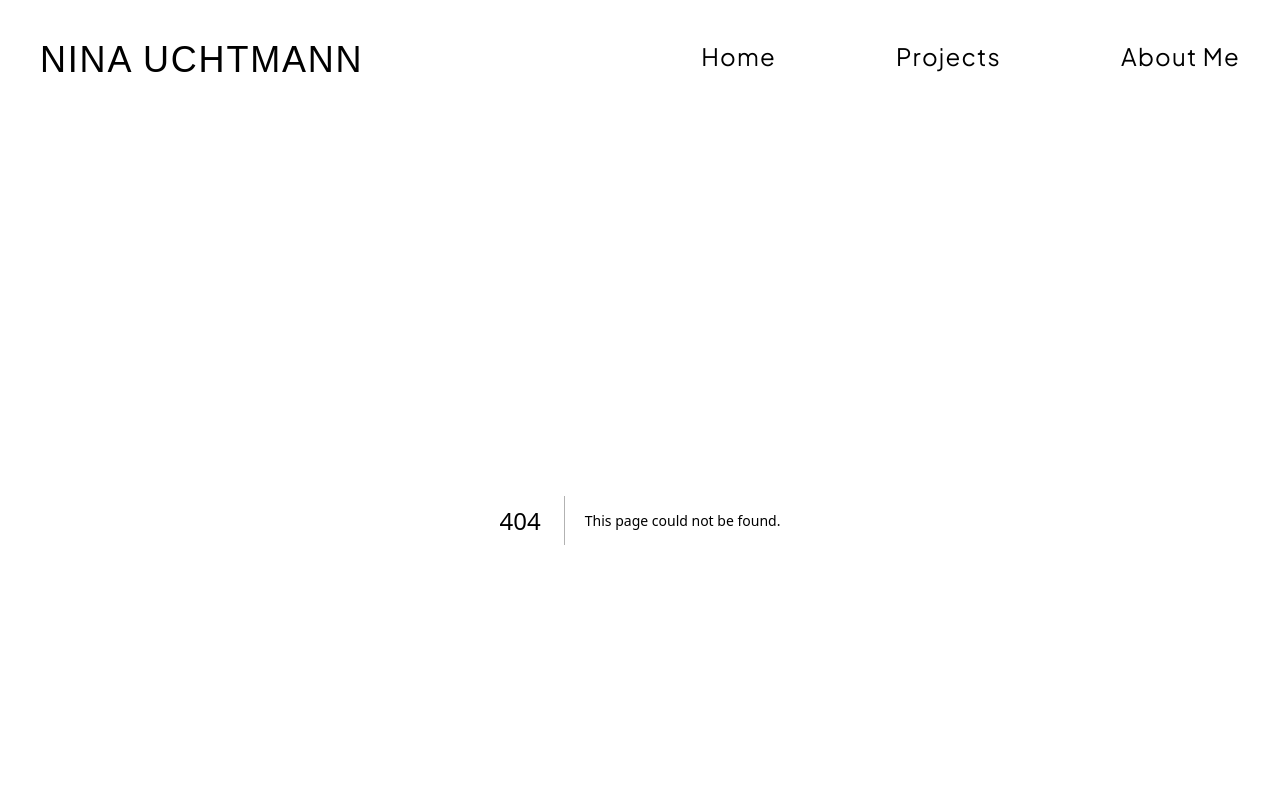
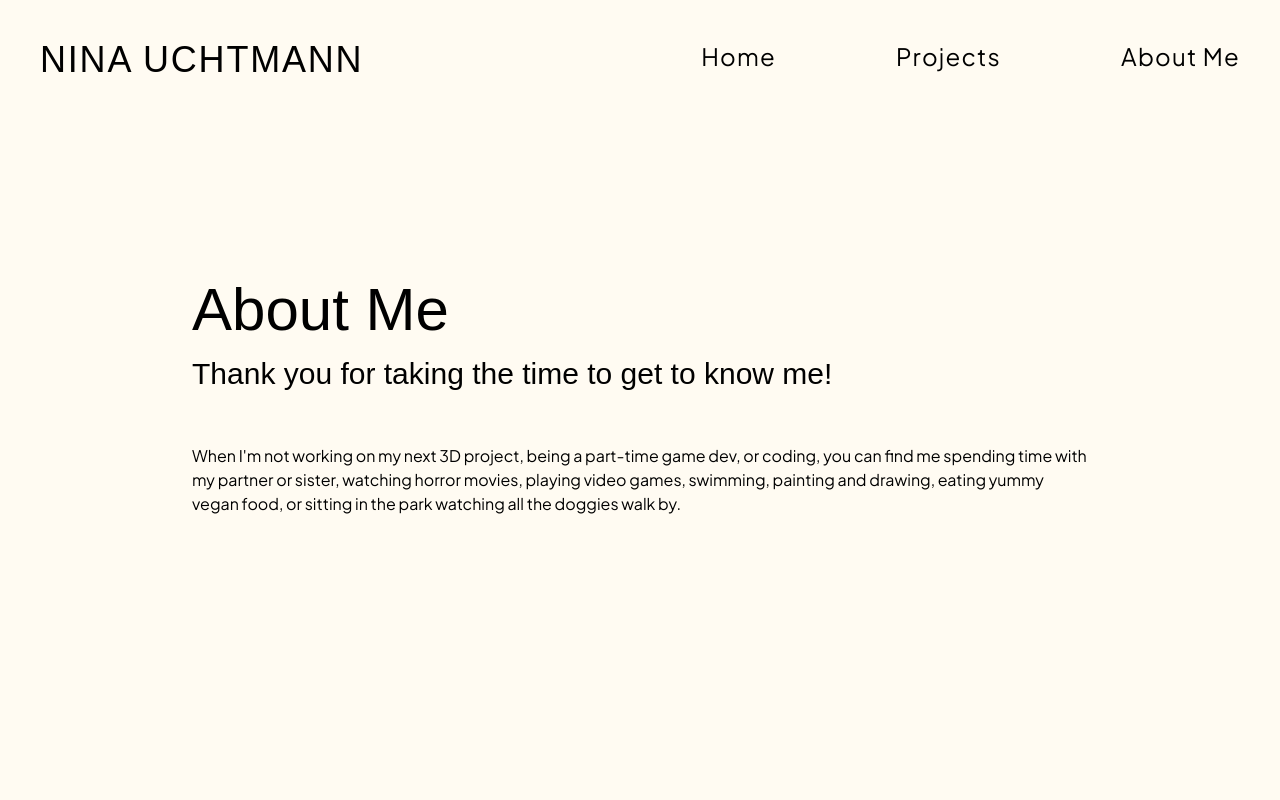
Before and after one commit to nina-uchtmann/personal-website, a Next.js app: page /about in a window 1280 px wide. Before the commit this address had no page. Shown: the top 800 px of the page. Built offline with nearby package versions, Linux system fonts and the light colour scheme; a web font is replaced by a local one.

Commit message:
Add my about me page

```diff
--- /dev/null
+++ b/src/app/about/page.tsx
@@ -0,0 +1,19 @@
+import React from 'react';
+
+const AboutMe = () => {
+    return (
+        <div className="flex-col pr-48 pl-48 pt-40 pb-40">
+            <h1 className="font-display text-6xl mb-4">About Me</h1>
+            <h2 className="font-display text-3xl mb-13">
+            Thank you for taking the time to get to know me!
+            </h2>
+            <section className="flex-col mb-45">
+                <p className="text">
+                    When I'm not working on my next 3D project, being a part-time game dev, or coding, you can find me spending time with my partner or sister, watching horror movies, playing video games, swimming, painting and drawing, eating yummy vegan food, or sitting in the park watching all the doggies walk by.
+                </p>
+            </section>
+        </div>
+    );
+};
+
+export default AboutMe;
```
